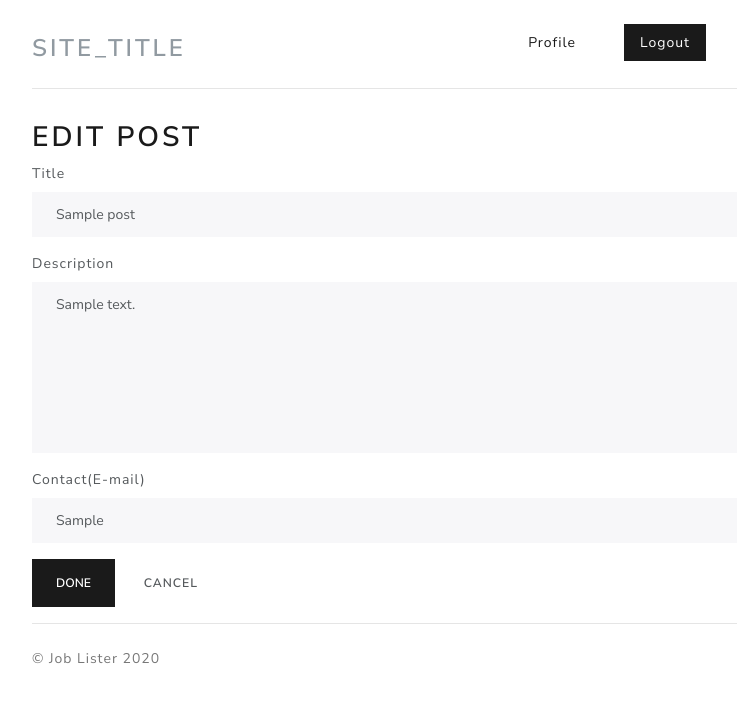
After one commit to Ruchika06/Job_Posting, a PHP site: page /postedit.php in a window 1280 px wide. The commit adds this page. Shown: the top 703 px of the page, without its empty margins (255-992 px from the left). Run offline with PHP 8.4, Linux system fonts and the light colour scheme; the visitor is signed in with stand-in values (Sample User, id 1); tables that the repository leaves empty hold one stand-in row (values such as "Sample post"); some libraries are stand-ins or nearby versions.

Commit message:
Add edit post functionality

```diff
--- a/app/index.php
+++ b/app/index.php
@@ -10,6 +10,9 @@ if(empty($_SESSION['userid'])) {
 	header("Location: login.php");
 	exit();
 }
+
+// Make sure no postid is stored in session
+unset($_SESSION['postid']);
 
 $search=$search_err="";
 $results="";
--- a/app/lib/Post.php
+++ b/app/lib/Post.php
@@ -12,6 +12,7 @@ class Post{
                 FROM posts
                 INNER JOIN users
                 ON posts.user_id = users.id
+                WHERE approved = 1
                 ORDER BY created_at DESC
                 ");
 
--- /dev/null
+++ b/app/postedit.php
@@ -0,0 +1,81 @@
+<?php include_once 'config/init.php'; ?>
+
+<?php
+// Initialize the session
+session_start();
+
+// Check if logged in
+if(empty($_SESSION['userid'])) {
+	header("Location: login.php");
+	exit();
+}
+
+// Check is postid is a session var
+if(empty($_SESSION['postid'])) {
+	header("Location: index.php");
+	exit();
+}
+
+$post = new Post;
+$post_title = $desc = $contact = "";
+$post_title_err = $desc_err = $contact_err = "";
+
+// Opening post edit form
+if($_SERVER["REQUEST_METHOD"] == "GET"){
+    $postdata = $post->getPost($_SESSION['postid']);
+    $post_title = $postdata->title;
+    $desc = $postdata->description;
+    $contact =  $postdata->contact;
+}
+
+// Processing form data when form is submitted
+if($_SERVER["REQUEST_METHOD"] == "POST"){
+
+    $post_title = trim($_POST['title']);
+    $desc = trim($_POST['desc']);
+    $contact = trim($_POST['contact']);
+
+    // Check if title is empty
+    if(empty($post_title)){
+        $post_title_err = "Please enter a title.";
+    }
+
+    // Check if desc is empty
+    if(empty($desc)){
+        $desc_err = "Please enter a job description.";
+    }
+
+    // Check if desc is empty
+    if(empty($contact)){
+        $contact_err = "Please enter contact details.";
+    }
+
+    // Check input errors before inserting in database
+    if(empty($post_title_err) && empty($desc_err) && empty($contact_err)){
+
+        $data = array();
+        $data['user_id'] = $_SESSION['userid'];
+        $data['title'] = $post_title;
+        $data['description'] = $desc;
+        $data['contact'] = $contact;
+
+        // Attempt to execute the prepared statement
+        if($post->updatePost($_SESSION['postid'],$data)){
+            header("location: profile.php");
+        } else{
+            echo "Something went wrong. Please try again later.";
+        }
+    }
+
+}
+
+$template = new Template('templates/posteditpage.php');
+$template->title = "PostCreate";
+$template->post_title = $post_title;
+$template->post_title_err = $post_title_err;
+$template->desc = $desc;
+$template->desc_err = $desc_err;
+$template->contact = $contact;
+$template->contact_err = $contact_err;
+echo $template;
+?>
--- a/app/templates/inc/postbar.php
+++ b/app/templates/inc/postbar.php
@@ -1,8 +1,8 @@
 <div class='row no-gutters border p-4 rounded overflow-hidden flex-md-row mb-4 shadow-sm h-md-250 position-relative'>
-	<form action='postedit.php' class='col-md-6' method='post'>
+	<form action='postedit.php' class='col-md-6' method='get'>
 		<input type='submit' class='btn btn-primary rounded' value='Edit post'>
 	</form>
-	<form action='postdelete.php' class='col-md-6' method='post'>
+	<form action='postdelete.php' class='col-md-6' method='get'>
 		<input type='submit' class='btn btn-primary rounded' value='Delete post'>
 	</form>
 </div>
--- /dev/null
+++ b/app/templates/posteditpage.php
@@ -0,0 +1,26 @@
+<?php include 'inc/header.php'?>
+    <div class="wrapper" style="margin: 0 auto;">
+        <h2>Edit Post</h2>
+        <form action="<?php echo htmlspecialchars($_SERVER["PHP_SELF"]); ?>" method="post">
+            <div class="form-group <?php echo (!empty($post_title_err)) ? 'has-error' : ''; ?>">
+                <label>Title</label>
+                <input type="text" name="title" class="form-control" value="<?php echo $post_title; ?>">
+                <span class="help-block"><?php echo $post_title_err; ?></span>
+            </div>
+            <div class="form-group <?php echo (!empty($desc_err)) ? 'has-error' : ''; ?>">
+                <label>Description</label>
+                <textarea rows = "7" style="resize: none;" class="form-control" name = "desc"><?php echo $desc; ?></textarea>
+                <span class="help-block"><?php echo $desc_err; ?></span>
+            </div>
+            <div class="form-group <?php echo (!empty($contact_err)) ? 'has-error' : ''; ?>">
+                <label>Contact(E-mail)</label>
+                <input type="text" name="contact" class="form-control" value="<?php echo $contact; ?>">
+                <span class="help-block"><?php echo $contact_err; ?></span>
+            </div>
+            <div class="form-group">
+                <input type="submit" class="btn btn-primary" value="Done">
+                <a href="profile.php" class="btn">Cancel</a>
+            </div>
+        </form>
+    </div>
+<?php include 'inc/footer.php'?>
```
